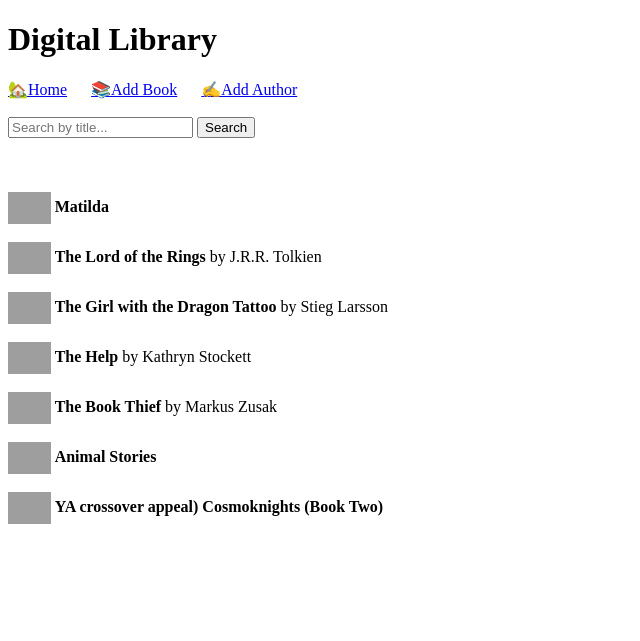
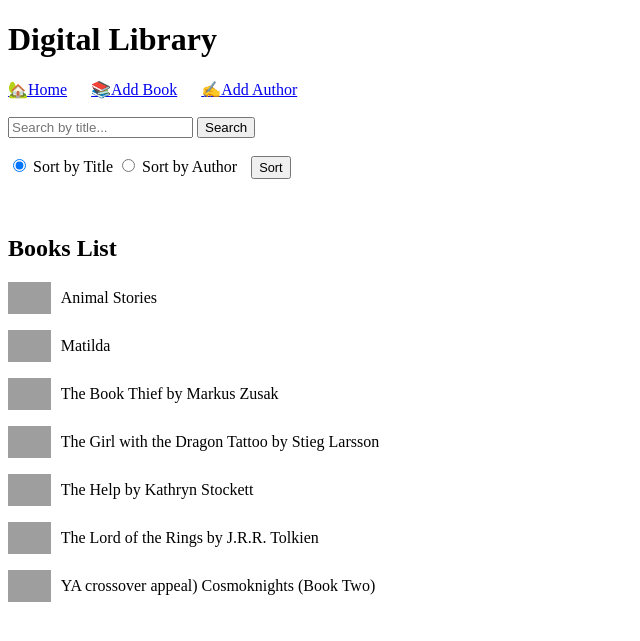
Before and after one commit to Lara-Ziyad/Flask-Library, a Flask app: page / in a window 1280 px wide. Shown: the top 641 px of the page, without its empty margins (0-640 px from the left). Run offline with Flask 3, Linux system fonts and the light colour scheme; grey boxes are pictures that could not be loaded.

Commit message:
add: sorting books by title or author

```diff
--- a/app.py
+++ b/app.py
@@ -73,19 +73,29 @@ def add_book():
 @app.route('/', methods=['GET', 'POST'])
 def home():
     search_query = request.args.get('search', '').strip()
+    sort_option = request.args.get('sort', 'title')
 
-    if search_query:
-        books = Book.query.filter(Book.title.ilike(f'%{search_query}%')).all()
-        if not books:
-            flash('No books found matching your search!')
-    elif request.args.get('search') is not None:
-            # This means the form was submitted but empty
+    query = Book.query.outerjoin(Author)
+
+    # Apply search
+    if request.args.get('search') is not None:
+        if search_query:
+            query = query.filter(Book.title.ilike(f'%{search_query}%'))
+        else:
             flash('Please enter a search term!')
-            books = []
+
+    # Apply sorting
+    if sort_option == 'author':
+        query = query.order_by(Author.name.asc())
     else:
-            books = Book.query.all()
+        query = query.order_by(Book.title.asc())
 
-    return render_template('home.html', books=books, search_query=search_query)
+    books = query.all()
+
+    if search_query and not books:
+        flash('No books found matching your search!')
+
+    return render_template('home.html', books=books, search_query=search_query, sort_option=sort_option)
 
 
 
--- a/templates/home.html
+++ b/templates/home.html
@@ -6,20 +6,30 @@
     <form method="get" action="/">
         <input type="text" name="search" placeholder="Search by title..." value="{{ search_query }}">
         <input type="submit" value="Search">
+        <br><br>
+        <label>
+            <input type="radio" name="sort" value="title" {% if sort_option == 'title' %}checked{% endif %}>
+            Sort by Title
+        </label>
+        <label>
+            <input type="radio" name="sort" value="author" {% if sort_option == 'author' %}checked{% endif %}>
+            Sort by Author
+        </label>
+        <input type="submit" value="Sort" style="font-size: 0.8em; padding: 2px 6px; margin-left: 10px;">
     </form><br><br>
 
+     <h2>Books List</h2>
 
 {% for book in books %}
-    <div ><br>
+    <div style="display: flex; align-items: center; margin-bottom: 1em;">
         {% if book.cover_url %}
             <img src="{{ book.cover_url }}" alt="Cover of {{ book.title }}"
-             style="height: 2em; width: auto; vertical-align: middle">
-        <strong>{{ book.title }}</strong>
-
+                 style="height: 2em; width: auto; margin-right: 10px">
         {% endif %}
-
+        <div>
+            {{ book.title }}
             {% if book.author %} by {{ book.author.name }}{% endif %}
         </div>
+    </div>
 {% endfor %}
-
 {% endblock %}
```
Also changed, not shown: data/library.sqlite. Lines whose indentation alone changed are shown as unchanged.
